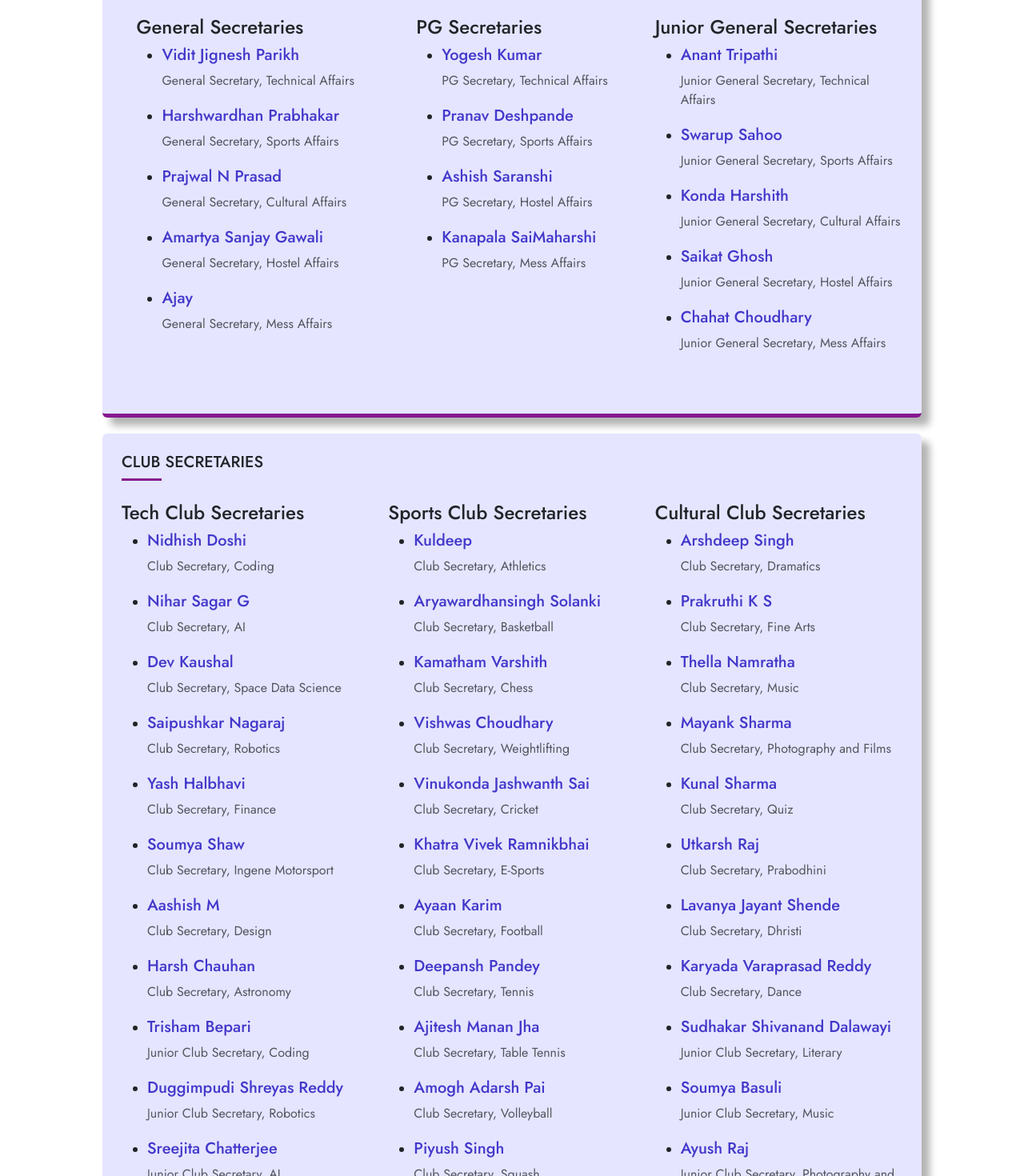
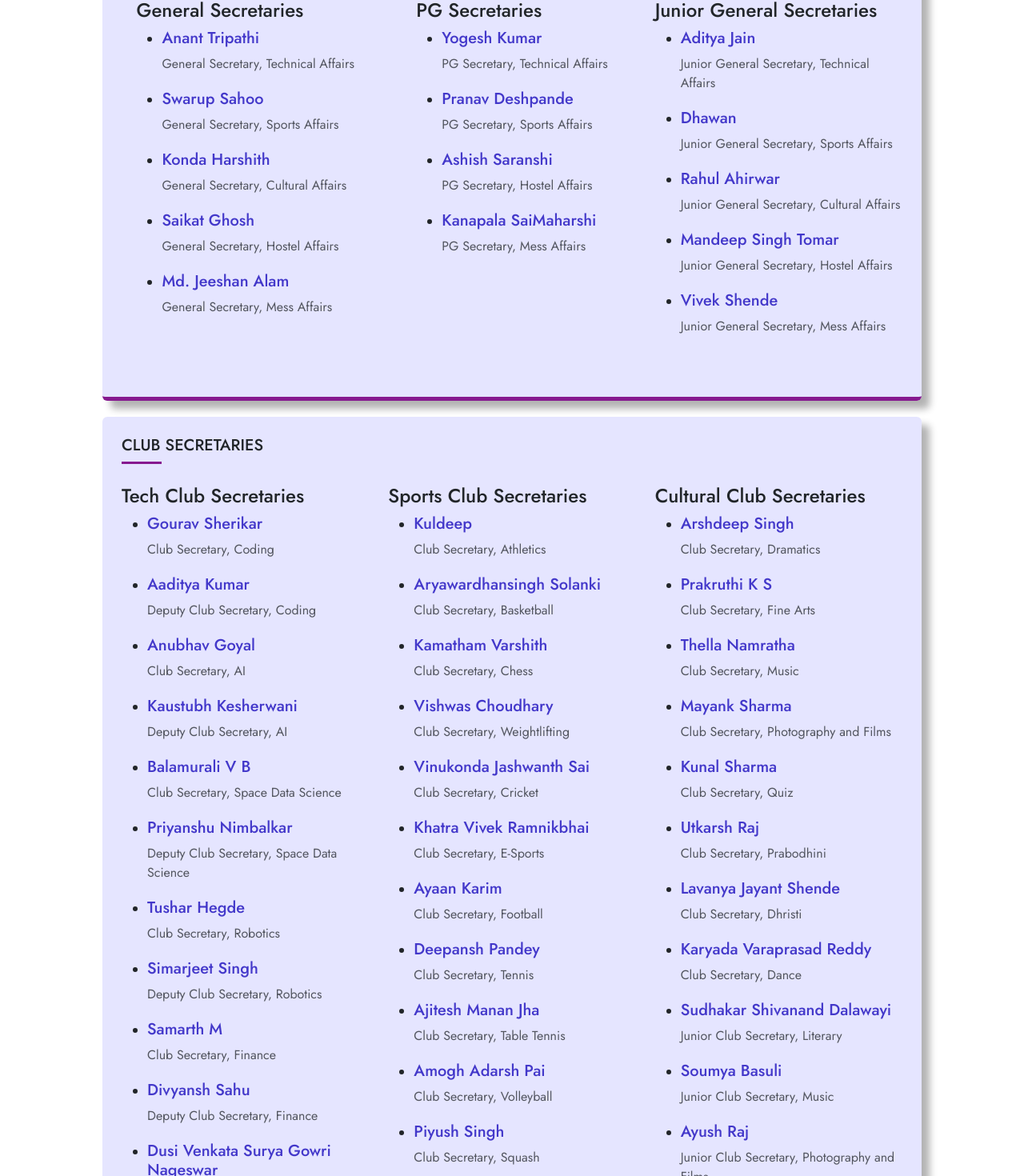
Before and after one commit to codingclub-iitdh/StudentsWelfare, a React (Create React App) app: page /gymkhana in a window 1280 px wide. Shown: the part 2046-3516 px from the top of the page at 80% size. Built offline with nearby package versions, Linux system fonts and the light colour scheme.

Commit message:
updated DeansAssociateDeans, Administrative Office, Hostels, Gymkhana pages

```diff
--- a/src/pages/DeansAssociateDeans/DeansAssociateDeans.js
+++ b/src/pages/DeansAssociateDeans/DeansAssociateDeans.js
@@ -6,6 +6,7 @@ import RamjeeRepaka from '../../images/faculty/ramjee-repaka.jpeg';
 import RPrabhu from '../../images/faculty/r-prabhu.jpg';
 import SuryaPrakashRamesh from '../../images/faculty/surya-prakash-ramesh.jpg';
 import SuryaPratapSingh from '../../images/faculty/surya-pratap-singh.jpeg';
+import RumaGhosh from '../../images/faculty/ruma-ghosh.jpg';
 import RajeshwaraRao from '../../images/faculty/rajeshwara-rao.jpg';
 import RidhimaTewari from '../../images/faculty/ridhima-tewari.jpg';
 import { motion } from 'framer-motion';
@@ -62,10 +63,10 @@ export default function DeansAssociateDeans() {
                     </div>
                     <div className="col-lg-3 col-md-6">
                         <BootstrapCard
-                            image={SuryaPratapSingh}
-                            name="Prof. Surya Pratap Singh"
+                            image={RumaGhosh}
+                            name="Prof. Ruma Ghosh"
                             title="Associate Dean - Hostel and Mess"
-                            moreInfoHTML="<a href='https://www.iitdh.ac.in/user-profile/surya-pratap-singh'>Prof. Surya Pratap Singh's Homepage</a>"
+                            moreInfoHTML="<a href='https://www.iitdh.ac.in/user-profile/ruma-ghosh'>Prof. Ruma Ghosh's Homepage</a>"
                             email="mailto:adean.sw.hostel@iitdh.ac.in"
                         />
                     </div>
@@ -78,15 +79,7 @@ export default function DeansAssociateDeans() {
                             email="mailto:adean.sw.gymkhana@iitdh.ac.in"
                         />
                     </div>
-                    <div className="col-lg-3 col-md-6">
-                        <BootstrapCard
-                            image={RidhimaTewari}
-                            name="Prof. Ridhima Tewari"
-                            title="Associate Dean - Wellness & Female Students"
-                            moreInfoHTML="<a href='https://www.iitdh.ac.in/user-profile/ridhima-tewari'>Prof. Ridhima Tewari's Homepage</a>"
-                            email="mailto:adean.sww@iitdh.ac.in"
-                        />
-                    </div>
+
                 </div>
             </div>
         </motion.div>
--- a/src/pages/Gymkhana/Gymkhana.js
+++ b/src/pages/Gymkhana/Gymkhana.js
@@ -136,7 +136,7 @@ export default function Gymkhana() {
                             </div>*/}
 
                             <div className="row pt-2 justify-content-center">
-                                <div className="col-lg-4 col-md-12">
+                                <div className="col-lg-6 col-md-12">
                                     <BootstrapCard
                                         image={KavitaDevi}
                                         name="Prof. Kavita Devi"
@@ -145,22 +145,13 @@ export default function Gymkhana() {
                                         email="mailto:fic.sw.nss@iitdh.ac.in"
                                     />
                                 </div>
-                                <div className="col-lg-4 col-md-6">
+                                <div className="col-lg-6 col-md-6">
                                     <BootstrapCard
                                         image={VigneshwaraRajaP}
                                         name="Prof. Vigneshwara Raja P"
                                         title="Faculty-In-Charge, Students Welfare, NCC"
                                         moreInfoHTML="<a href='https://www.iitdh.ac.in/user-profile/vigneshwara-raja-p'>Prof. Vigneshwara Raja P's Homepage</a>"
                                         email="mailto:fic.sw.ncc@iitdh.ac.in"
-                                    />
-                                </div>
-                                <div className="col-lg-4 col-md-6">
-                                    <BootstrapCard
-                                        image={NagaveniS}
-                                        name="Prof. Nagaveni S"
-                                        title="Faculty-In-Charge, Students Welfare, Cultural & Technical Affairs"
-                                        moreInfoHTML="<a href='https://www.iitdh.ac.in/user-profile/nagaveni-s'>Prof. Nagaveni S's Homepage</a>"
-                                        email="mailto:fic.sw.tech@iitdh.ac.in,fic.sw.cultural@iitdh.ac.in"
                                     />
                                 </div>
                             </div>
--- a/src/pages/Gymkhana/GymkhanaData.js
+++ b/src/pages/Gymkhana/GymkhanaData.js
@@ -62,11 +62,11 @@ const secretaries = [
             {
                 subSubTitle: '',
                 people: [
-                    { name: 'Vidit Jignesh Parikh', designation: 'General Secretary, Technical Affairs', email: 'mc23bt010@iitdh.ac.in'},
-                    { name: 'Harshwardhan Prabhakar', designation: 'General Secretary, Sports Affairs', email: 'is23bm019@iitdh.ac.in'},
-                    { name: 'Prajwal N Prasad', designation: 'General Secretary, Cultural Affairs', email: 'cs23bt074@iitdh.ac.in'},
-                    { name: 'Amartya Sanjay Gawali', designation: 'General Secretary, Hostel Affairs', email: 'ep23bt010@iitdh.ac.in'},
-                    { name: 'Ajay', designation: 'General Secretary, Mess Affairs', email: 'is23bm034@iitdh.ac.in'},
+                    { name: 'Anant Tripathi', designation: 'General Secretary, Technical Affairs', email: 'mc24bt001@iitdh.ac.in'},
+                    { name: 'Swarup Sahoo', designation: 'General Secretary, Sports Affairs', email: 'mc24bt022@iitdh.ac.in'},
+                    { name: 'Konda Harshith', designation: 'General Secretary, Cultural Affairs', email: 'mc24bt025@iitdh.ac.in'},
+                    { name: 'Saikat Ghosh', designation: 'General Secretary, Hostel Affairs', email: 'ce24bt001@iitdh.ac.in'},
+                    { name: 'Md. Jeeshan Alam', designation: 'General Secretary, Mess Affairs', email: 'ch24bt002@iitdh.ac.in'},
                 ],
             },
         ],
@@ -78,11 +78,11 @@ const secretaries = [
             {
                 subSubTitle: '',
                 people: [
-                    { name: 'Anant Tripathi', designation: 'Junior General Secretary, Technical Affairs', email: 'mc24bt001@iitdh.ac.in'},
-                    { name: 'Swarup Sahoo', designation: 'Junior General Secretary, Sports Affairs', email: 'mc24bt022@iitdh.ac.in'},
-                    { name: 'Konda Harshith', designation: 'Junior General Secretary, Cultural Affairs', email: 'mc24bt025@iitdh.ac.in'},
-                    { name: 'Saikat Ghosh', designation: 'Junior General Secretary, Hostel Affairs', email: 'ce24bt001@iitdh.ac.in'},
-                    { name: 'Chahat Choudhary', designation: 'Junior General Secretary, Mess Affairs', email: 'mc24bt027@iitdh.ac.in'},
+                    { name: 'Aditya Jain', designation: 'Junior General Secretary, Technical Affairs', email: 'ee25bt006@iitdh.ac.in'},
+                    { name: 'Dhawan', designation: 'Junior General Secretary, Sports Affairs', email: 'ce25bt008@iitdh.ac.in'},
+                    { name: 'Rahul Ahirwar', designation: 'Junior General Secretary, Cultural Affairs', email: 'cs25bt011@iitdh.ac.in'},
+                    { name: 'Mandeep Singh Tomar', designation: 'Junior General Secretary, Hostel Affairs', email: 'ch25bt020@iitdh.ac.in'},
+                    { name: 'Vivek Shende', designation: 'Junior General Secretary, Mess Affairs', email: 'ch25bt023@iitdh.ac.in'},
                 ],
             },
         ],
@@ -113,22 +113,24 @@ const clubSecretaries = [
             {
                 subSubTitle: '',
                 people: [
-                    { name: 'Nidhish Doshi', designation: 'Club Secretary, Coding', email: 'cs23bt009@iitdh.ac.in'},
-                    { name: 'Nihar Sagar G', designation: 'Club Secretary, AI', email: 'ee23bt023@iitdh.ac.in'},
-                    { name: 'Dev Kaushal', designation: 'Club Secretary, Space Data Science', email: 'ep23bt004@iitdh.ac.in'},
-                    { name: 'Saipushkar Nagaraj', designation: 'Club Secretary, Robotics', email: 'cs23bt072@iitdh.ac.in'},
-                    { name: 'Yash Halbhavi', designation: 'Club Secretary, Finance', email: 'cs23bt069@iitdh.ac.in'},
-                    { name: 'Soumya Shaw', designation: 'Club Secretary, Ingene Motorsport', email: 'ee23bt008@iitdh.ac.in' },
-                    { name: 'Aashish M', designation: 'Club Secretary, Design', email: 'ep23bt005@iitdh.ac.in'},
-                    { name: 'Harsh Chauhan', designation: 'Club Secretary, Astronomy', email: 'ep23bt012@iitdh.ac.in'},
-                    { name: 'Trisham Bepari', designation: 'Junior Club Secretary, Coding', email: ''},
-                    { name: 'Duggimpudi Shreyas Reddy', designation: 'Junior Club Secretary, Robotics', email: 'ec24bt033@iitdh.ac.in'},
-                    { name: 'Sreejita Chatterjee', designation: 'Junior Club Secretary, AI', email: 'mc24bt002@iitdh.ac.in'},
-                    { name: 'Samarth M', designation: 'Junior Club Secretary, Finance', email: 'mc24bt010@iitdh.ac.in'},
-                    { name: 'Balamurali V B', designation: 'Junior Club Secretary, Space Data Science', email: 'me24bt047@iitdh.ac.in'},
-                    { name: 'Dusi Venkata Surya Gowri Nageswar', designation: 'Junior Club Secretary, Ingene Motorsport', email: 'me24bt018@iitdh.ac.in'},
-                    { name: 'Rajat Gupta', designation: 'Junior Club Secretary, Design', email: 'me24bt049@iitdh.ac.in'},
-                    { name: 'Rithika Athawade', designation: 'Junior Club Secretary, Astronomy', email: 'is24bm031@iitdh.ac.in'},
+                    { name: 'Gourav Sherikar', designation: 'Club Secretary, Coding', email: 'mc24bt009@iitdh.ac.in'},
+                    { name: 'Aaditya Kumar', designation: 'Deputy Club Secretary, Coding', email: 'cs24bt012@iitdh.ac.in'},
+                    { name: 'Anubhav Goyal', designation: 'Club Secretary, AI', email: 'mc24bt005@iitdh.ac.in'},
+                    { name: 'Kaustubh Kesherwani', designation: 'Deputy Club Secretary, AI', email: 'is25bm036@iitdh.ac.in'},
+                    { name: 'Balamurali V B', designation: 'Club Secretary, Space Data Science', email: 'me24bt047@iitdh.ac.in'},
+                    { name: 'Priyanshu Nimbalkar', designation: 'Deputy Club Secretary, Space Data Science', email: 'ec25bt041@iitdh.ac.in'},
+                    { name: 'Tushar Hegde', designation: 'Club Secretary, Robotics', email: 'ep24bt002@iitdh.ac.in'},
+                    { name: 'Simarjeet Singh', designation: 'Deputy Club Secretary, Robotics', email: 'ep25bt011@iitdh.ac.in'},
+                    { name: 'Samarth M', designation: 'Club Secretary, Finance', email: 'mc24bt010@iitdh.ac.in'},
+                    { name: 'Divyansh Sahu', designation: 'Deputy Club Secretary, Finance', email: 'mc25bt017@iitdh.ac.in'},
+                    { name: 'Dusi Venkata Surya Gowri Nageswar', designation: 'Club Secretary, Ingene Motorsport', email: 'me24bt018@iitdh.ac.in' },
+                    { name: 'Kakaday Barath Palash', designation: 'Deputy Club Secretary, Ingene Motorsport', email: 'me25bt001@iitdh.ac.in'},
+                    { name: 'K S Navjeevan', designation: 'Club Secretary, Design', email: 'ec24bt022@iitdh.ac.in'},
+                    { name: 'Digvijay Kirgat', designation: 'Deputy Club Secretary, Design', email: 'ee24bt024@iitdh.ac.in'},
+                    { name: 'Rithika Athawade', designation: 'Club Secretary, Astronomy', email: 'is24bm031@iitdh.ac.in'},
+                    { name: 'Rithika Athawade', designation: 'Deputy Club Secretary, Astronomy', email: 'is24bm031@iitdh.ac.in'},
+                    { name: 'Maanas Khatotkar', designation: 'Club Secretary, Electronics', email: 'ec24bt023@iitdh.ac.in'},
+                    { name: 'Kshitij Seshadri', designation: 'Deputy Club Secretary, Electronics', email: 'ee25bt004@iitdh.ac.in'}
                 ],
             },
         ],
```
Also changed, not shown: src/pages/AdministrativeOffice/AdministrativeOffice.js (+7 -27 lines), src/pages/Hostels/Hostels.js (+21 -16 lines), src/images/staff/Chetan Basavaraj Totad_0.jpg (added), 1 other file (tests, documents, lock files or other folders).
